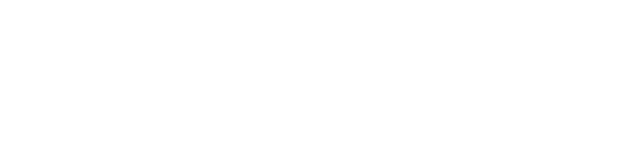
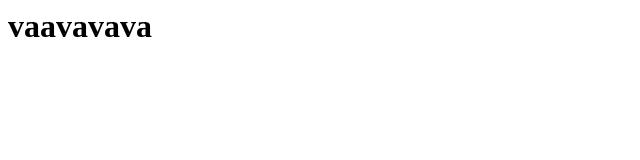
Before and after one commit to selopab/git-one, a plain HTML site: page index.html in a window 1280 px wide. Shown: the whole page, without its empty margins (0-640 px from the left). Drawn offline with Linux system fonts and the light colour scheme.

Commit message:
added h1

```diff
--- a/index.html
+++ b/index.html
@@ -5,6 +5,6 @@
     <title>woooohooooo</title>
 </head>
 <body>
-
+    <h1>vaavavava</h1>
 </body>
 </html>
```
